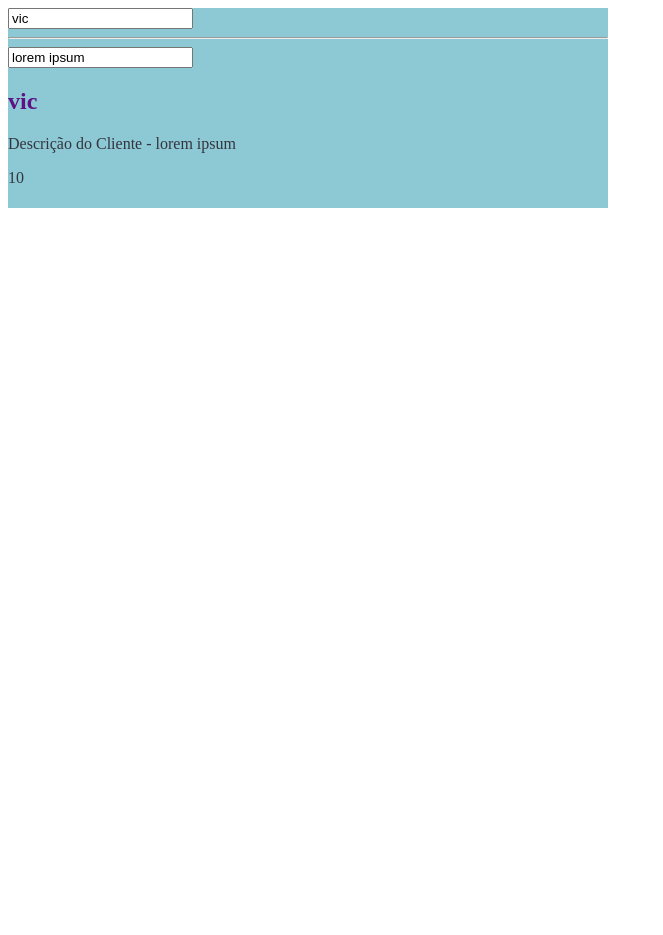
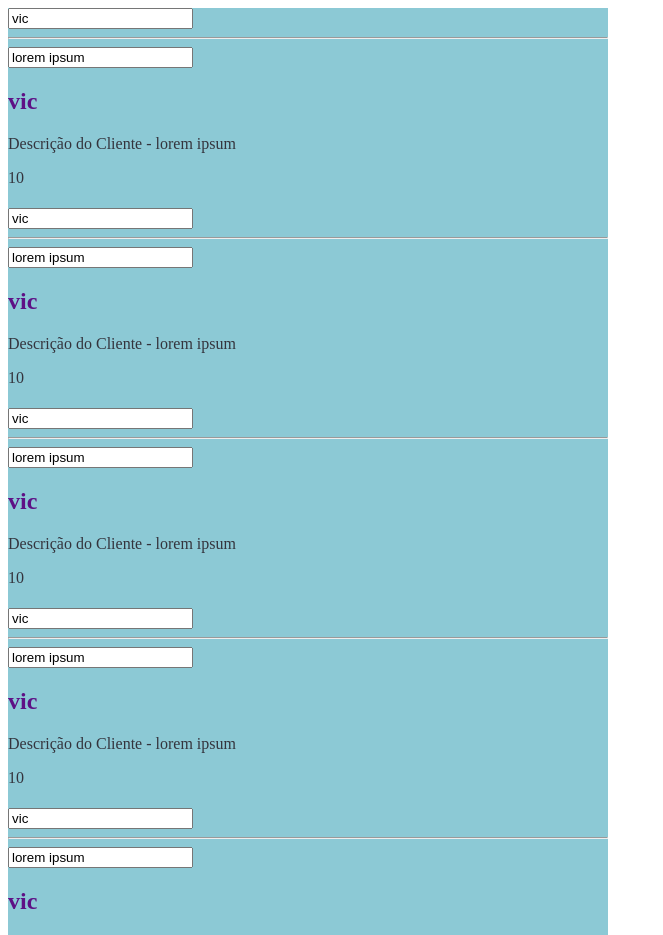
Before and after one commit to victornooblath/testando-vue.js, a Vue app: page / in a window 1280 px wide. Shown: the top 935 px of the page, without its empty margins (0-663 px from the left). Before the commit the page ends 800 px from the top, so only its background shows below. Built offline with nearby package versions, Linux system fonts and the light colour scheme.

Commit message:
Update App.vue

```diff
--- a/src/App.vue
+++ b/src/App.vue
@@ -1,7 +1,11 @@
 <template>
 
   <div id="app">
-    <cliente/>
+    <cliente :cliente="clienteVictor"/>
+    <cliente :cliente="clienteVictor"/>
+    <cliente :cliente="clienteVictor"/>
+    <cliente :cliente="clienteVictor"/>
+    <cliente :cliente="clienteVictor"/>
 
   </div>
 
@@ -12,6 +16,17 @@ import cliente from './components/cliente'
 //mport produto from './components/produto'
 export default {
   name: "App",
+  data(){
+    return {
+      nomeDoVictor: "Paulo V N. Medeiros",
+      clienteVictor: {
+        nome: "victor Nooblath",
+        email: "Victor@gmail.com",
+        idade: 99
+      }
+    }
+
+  },
   components: {
     cliente,
     //produto
```
